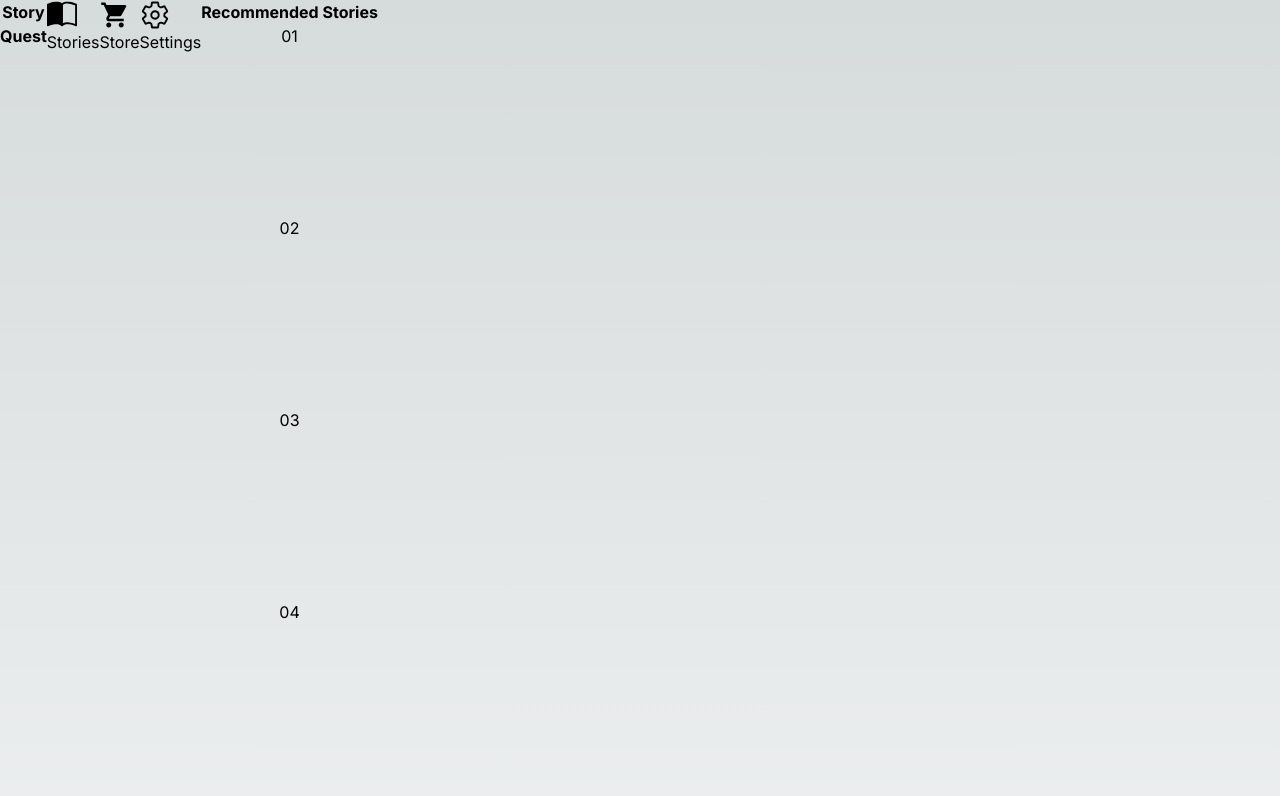
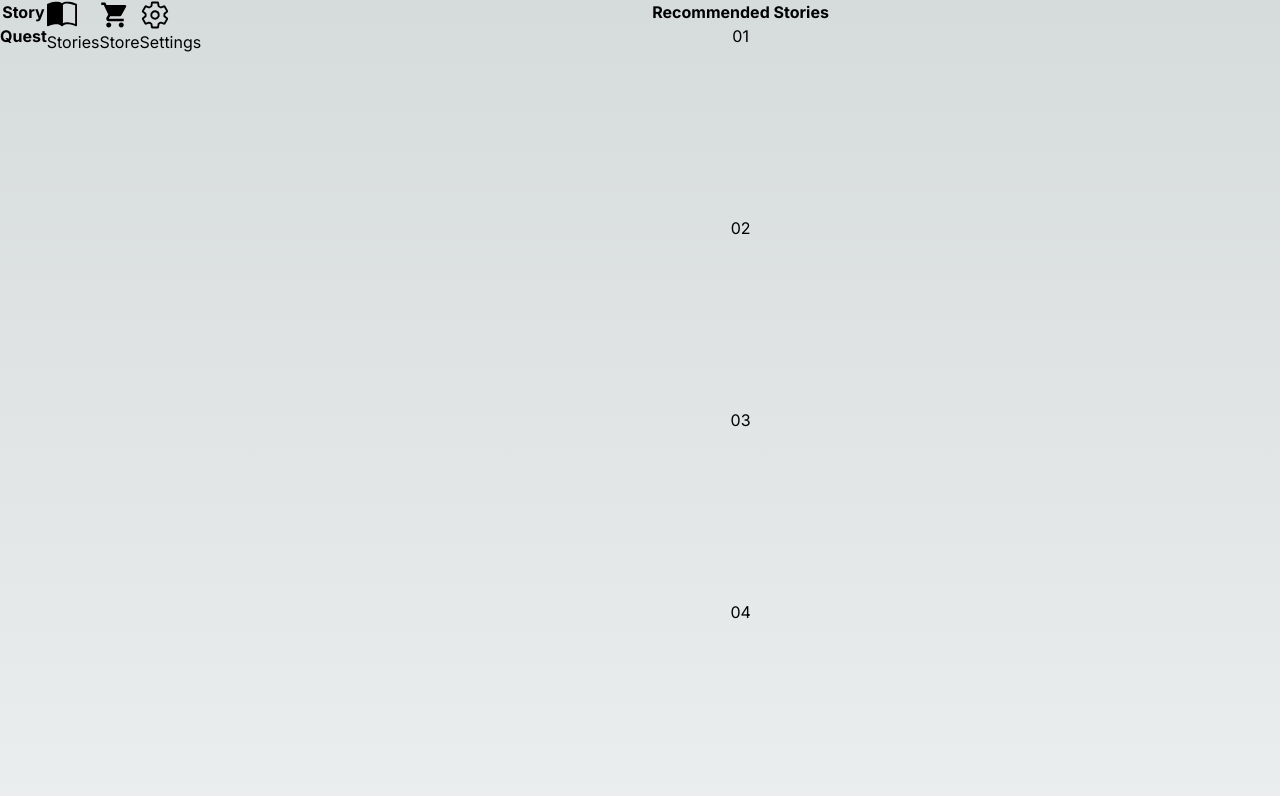
Before and after one commit to Raiun/ECE188-Project, a Next.js app in the folder ece-188/: page / in a window 1280 px wide. Shown: the top 796 px of the page. Built offline with nearby package versions, Linux system fonts and the light colour scheme.

Commit message:
dashboard takes up full width

```diff
--- a/ece-188/src/app/page.tsx
+++ b/ece-188/src/app/page.tsx
@@ -4,9 +4,7 @@ import Dashboard from "@/Components/Dashboard";
 
 export default function Home() {
   return (
-    <div className="flex">
-        <Dashboard></Dashboard>
-    </div>
+    <Dashboard></Dashboard>
   );
 }
 
```
